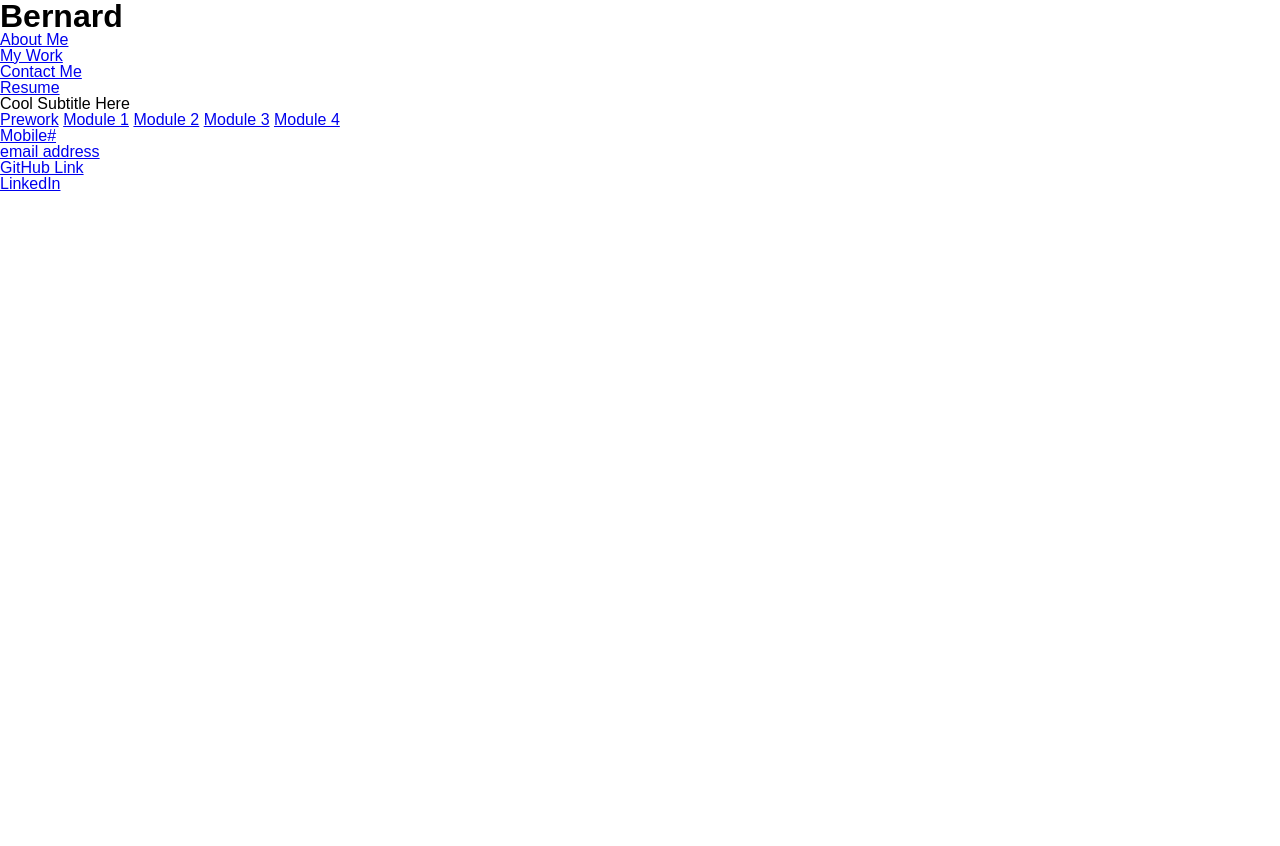
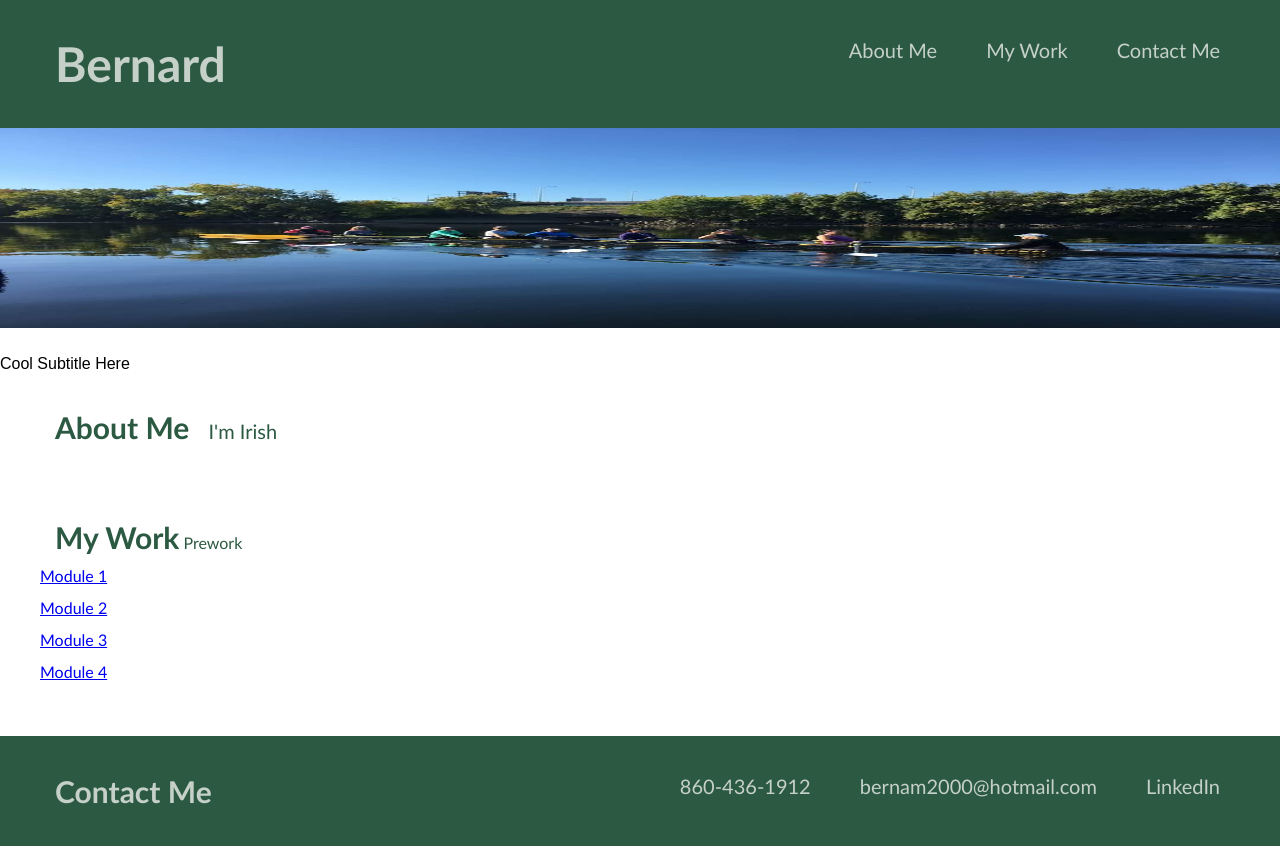
Before and after one commit to EmilyBernard/Module-2-Professional-Portfolio, a plain HTML site: page index.html in a window 1280 px wide. Before the commit the page ends 800 px from the top, so only its background shows below. Drawn offline with Linux system fonts and the light colour scheme.

Commit message:
created functional header and footer with links, created a root color pallette and added photo

```diff
--- a/assets/css/style.css
+++ b/assets/css/style.css
@@ -0,0 +1,217 @@
+/* Global-----------------
+*/
+
+* {
+    box-sizing: border-box;
+
+  }
+  :root {
+    --ireland:#2c5942;
+    --mutedgreen: #c5d0c9;
+    --yellow: #f2f08b;
+    --greyblue: #5488ac;
+  }
+
+
+/* Header
+----------------------*/
+header {
+    width: 100%;
+    margin: 0 auto;
+    padding: 2.5rem;
+    text-align: left;
+  }
+
+header {
+
+    font-family: 'Trebuchet MS', 'Lucida Sans Unicode', 'Lucida Grande', 'Lucida Sans', Arial, sans-serif;
+    background-color: #2c5942;
+    color: #c5d0c9;
+    ;
+}
+
+h1 {
+    display: inline-block;
+    margin-left: 15px;
+    font-size: 48px;
+
+}
+
+header ul {
+    float: right;
+    font-family: 'Gill Sans', 'Gill Sans MT', Calibri, 'Trebuchet MS', sans-serif;
+}
+header ul li{
+    display: inline-block;
+
+}
+
+header a{
+    font-size: 20px;
+    margin-left: 25px;
+    padding-top: 300px;
+    margin-right: 20px;
+    color: #c5d0c9;
+    background-color: #2c5942;
+    text-decoration: none;
+}
+
+/* Banner image and subtitle---------
+*/
+.banner {
+
+    height: 200px;
+    width: 100%;
+    margin-bottom: 25px;
+    background-size: center;
+    background-position: center;
+}
+.banner ul li {
+    position: static;
+  }
+
+.banner ul li {
+
+   position: relative;
+   top: 0px;
+  }
+/* Main Content------------------
+*/
+
+main {
+    display: flex;
+    flex-wrap: wrap;
+  }
+
+
+/*About Me Section-----------
+*/
+
+section1 {
+    width: 100%;
+    margin: 0 auto;
+    padding: 2.5rem;
+    text-align: left;
+  }
+
+section1 {
+
+    font-family: 'Trebuchet MS', 'Lucida Sans Unicode', 'Lucida Grande', 'Lucida Sans', Arial, sans-serif;
+    color: var(--ireland);
+    ;
+}
+
+h2, h3 {
+    display: inline-block;
+    margin-left: 15px;
+    font-size: 30px;
+    color: var(--ireland);
+}
+
+p {
+    text-align: center;
+    font-family: 'Gill Sans', 'Gill Sans MT', Calibri, 'Trebuchet MS', sans-serif;
+}
+p {
+    display: inline-block;
+    font-size: 20px;
+    margin-left: 15px;
+}
+
+section2 {
+    width: 100%;
+    margin: 0 auto;
+    padding: 2.5rem;
+    text-align: left;
+  }
+
+section2 {
+
+    font-family: 'Trebuchet MS', 'Lucida Sans Unicode', 'Lucida Grande', 'Lucida Sans', Arial, sans-serif;
+    color: var(--ireland);
+    ;
+}
+
+
+
+/* Footer---------------
+*/
+
+footer {
+    width: 100%;
+    margin: 0 auto;
+    padding: 2.5rem;
+    text-align: left;
+    background-color: var(--ireland);
+  }
+footer {
+
+    font-family: 'Trebuchet MS', 'Lucida Sans Unicode', 'Lucida Grande', 'Lucida Sans', Arial, sans-serif;
+    background-color: #2c5942;
+    color: #c5d0c9;
+    ;
+}
+
+h4 {
+    display: inline-block;
+    margin-left: 15px;
+    font-size: 30px;
+    background-color: #2c5942;
+
+}
+
+footer ul {
+    background-color: #2c5942;
+    float: right;
+    font-family: 'Gill Sans', 'Gill Sans MT', Calibri, 'Trebuchet MS', sans-serif;
+}
+footer ul li{
+    background-color: #2c5942;
+    display: inline-block;
+
+}
+
+footer a{
+    font-size: 20px;
+    margin-left: 25px;
+    padding-top: 10px;
+    margin-right: 20px;
+    color: #c5d0c9;
+    background-color: #2c5942;
+    text-decoration: none;
+}
+
+
+
+  @media screen and (max-width: 768px) {
+    /* Use flex-direction to stack the navbar, sidebar, and body */
+    main,
+    nav {
+      flex-direction: column;
+    }
+    /* Make the sidebar stack below the body */
+    aside {
+      order: 2;
+    }
+}
+
+/* Unused code
+nav {
+    display: flex;
+    background-color: #d8a47f;
+  }
+
+  nav a {
+    color: #13293d;
+    padding: 14px 20px;
+    text-decoration: none;
+    text-align: center;
+  }
+
+ aside {
+    flex: 1;
+    background-color: #b9c6ae;
+    padding: 20px;
+  }
+
+  */
--- a/index.html
+++ b/index.html
@@ -12,49 +12,97 @@
 
     <header>
         <h1>Bernard</h1>
+
         <ul>
             <li>
-                <a href="#">About Me</a>
+                <a href="#About Me">About Me</a>
             </li>
             <li>
-                <a href="#">My Work</a>
+                <a href="#My Work">My Work</a>
             </li>
             <li>
-                <a href="#">Contact Me</a>
-            </li>
-            <li>
-                <a href="#">Resume</a>
+                <a href="#Contact Me">Contact Me</a>
             </li>
         </ul>
     </header>
 
-    <div class="banner">
+    <banner class="banner">
         <ul>
+            <img src="./assets/images/Rowing CT River.jpg" alt= "Rowing CT River" class="banner"></img>
             <li>Cool Subtitle Here</li>
         </ul>
-    </div>
+    </banner>
 
-    <nav>
-        <a href="#">Prework</a>
+    <main>
+        <section1>
+            <article id="About Me" class="about"></article>
+            <h2>About Me</h2>
+                <p>I'm Irish</p>
+
+        </section1>
+
+        <section2>
+            <section id="My Work" class="content-box"></section>
+                <h3>My Work</h3>
+                <a1 href="#">Prework</a1>
+            <section class="row justify-center">
+            <div class="card-column">
+              <figure class="card code-card">
+                <h2 class="card-header"></h2>
+                <div class="card-body">
+             </div>
+        </section2>
         <a href="#">Module 1</a>
+        <section class="row justify-center">
+            <div class="card-column">
+              <figure class="card code-card">
+                <h2 class="card-header"></h2>
+                <div class="card-body">
+             </div>
         <a href="#">Module 2</a>
+        <section class="row justify-center">
+            <div class="card-column">
+              <figure class="card code-card">
+                <h2 class="card-header"></h2>
+                <div class="card-body">
+             </div>
         <a href="#">Module 3</a>
+        <section class="row justify-center">
+            <div class="card-column">
+              <figure class="card code-card">
+                <h2 class="card-header"></h2>
+                <div class="card-body">
+             </div>
         <a href="#">Module 4</a>
-    </nav>
+        <section class="row justify-center">
+            <div class="card-column">
+              <figure class="card code-card">
+                <h2 class="card-header"></h2>
+                <div class="card-body">
+             </div>
 
-    <footer>
+
+
+
+     </main>
+
+    <side-margin class="left margin">
+
+
+    </side-margin>
+
+    <footer id="Contact Me" class="footer">
+
+        <h4>Contact Me</h4>
         <ul>
             <li>
-                <a href="#">Mobile#</a>
+                <a href="#">860-436-1912</a>
             </li>
             <li>
-                <a href="#">email address</a>
+                <a href="#">bernam2000@hotmail.com</a>
             </li>
             <li>
-                <a href="#">GitHub Link</a>
-            </li>
-            <li>
-                <a href="#">LinkedIn</a>
+                <a href="https://linkedin.com/in/emily-bernard-8b02bb40">LinkedIn</a>
             </li>
         </ul>
     </footer>
```
Also changed, not shown: assets/images/Rowing CT River.jpg (added), 1 other file.
